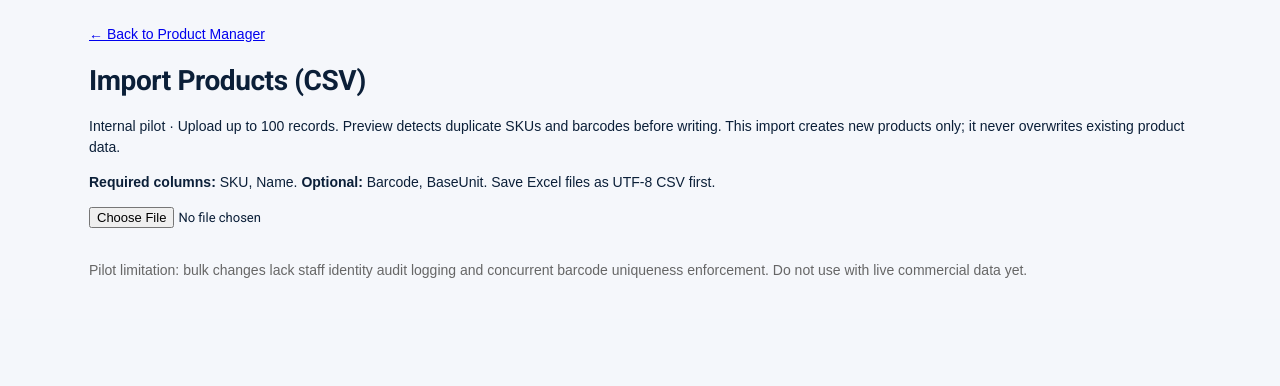
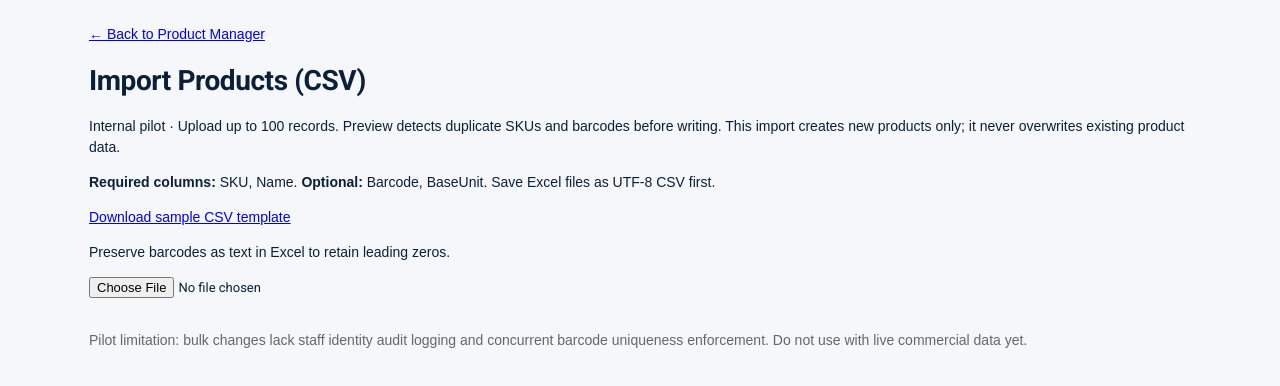
Before and after one commit to franklinajithan/omnicore-retail-platform, a Next.js app in the folder apps/web/: page /products/manage/import in a window 1280 px wide. Shown: the top 386 px of the page. Built offline with nearby package versions, Linux system fonts and the light colour scheme.

Commit message:
feat(catalog): provide CSV import template and barcode handling guidance

```diff
--- a/apps/web/app/products/manage/import/page.tsx
+++ b/apps/web/app/products/manage/import/page.tsx
@@ -29,6 +29,7 @@ export default function ImportProducts(){
  return <main style={{padding:24,maxWidth:1150,margin:'auto',fontFamily:'sans-serif'}}>
   <Link href="/products/manage">← Back to Product Manager</Link><h1>Import Products (CSV)</h1><p>Internal pilot · Upload up to 100 records. Preview detects duplicate SKUs and barcodes before writing. This import creates new products only; it never overwrites existing product data.</p>
   <p><strong>Required columns:</strong> SKU, Name. <strong>Optional:</strong> Barcode, BaseUnit. Save Excel files as UTF-8 CSV first.</p>
+  <a download="omnicore-product-import-template.csv" href={'data:text/csv;charset=utf-8,'+encodeURIComponent('SKU,Name,Barcode,BaseUnit\r\n10001,Sample Product,5901234567890,EACH\r\n')}>Download sample CSV template</a><p>Preserve barcodes as text in Excel to retain leading zeros.</p>
   <input aria-label="Choose product CSV" type="file" accept=".csv,text/csv" onChange={fileChanged}/>
   {error&&<p role="alert" style={{color:'firebrick'}}>{error}</p>}
   {created!==null&&<p role="status">Created {created} products. Return to the manager to view them.</p>}
```
